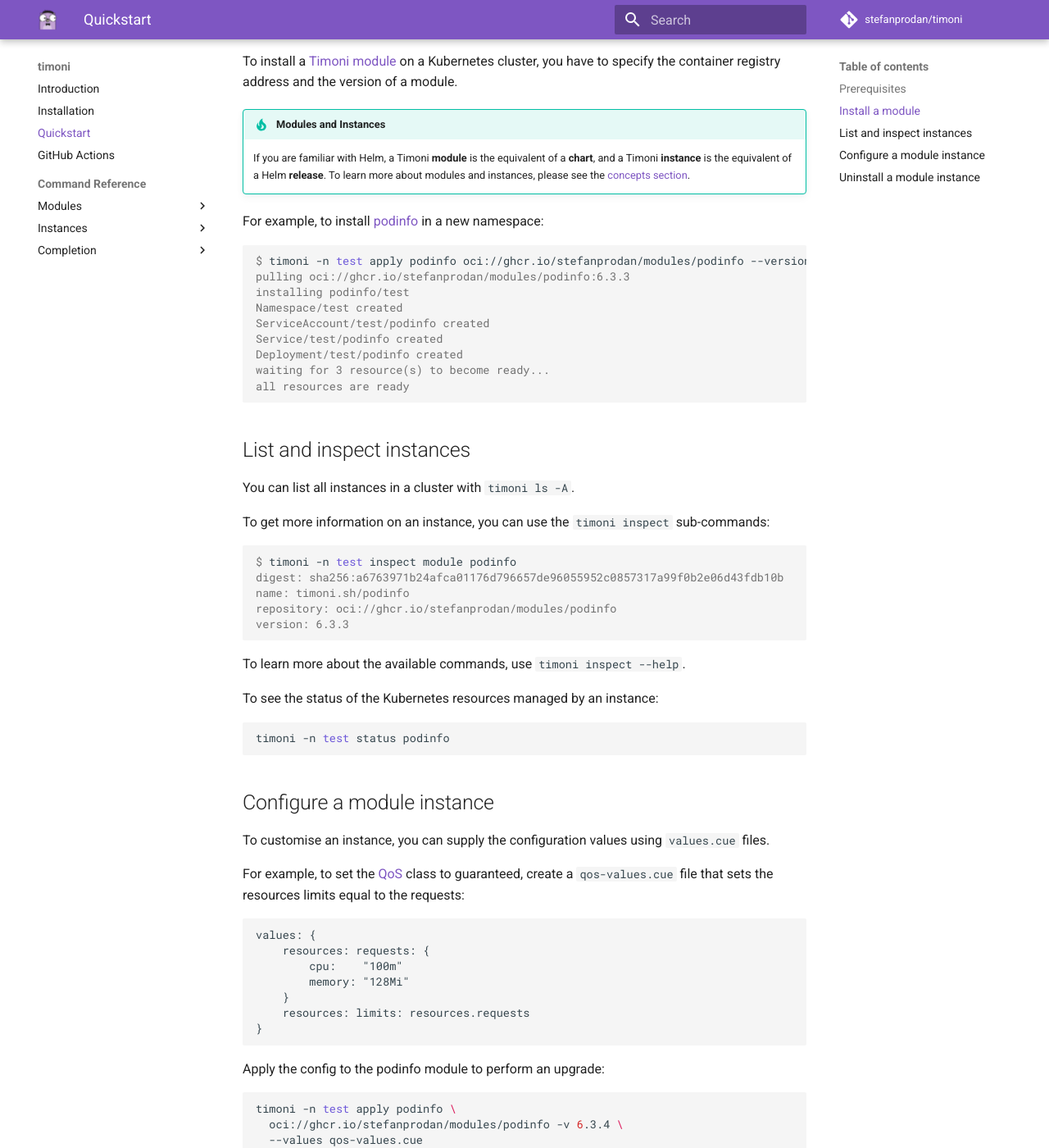
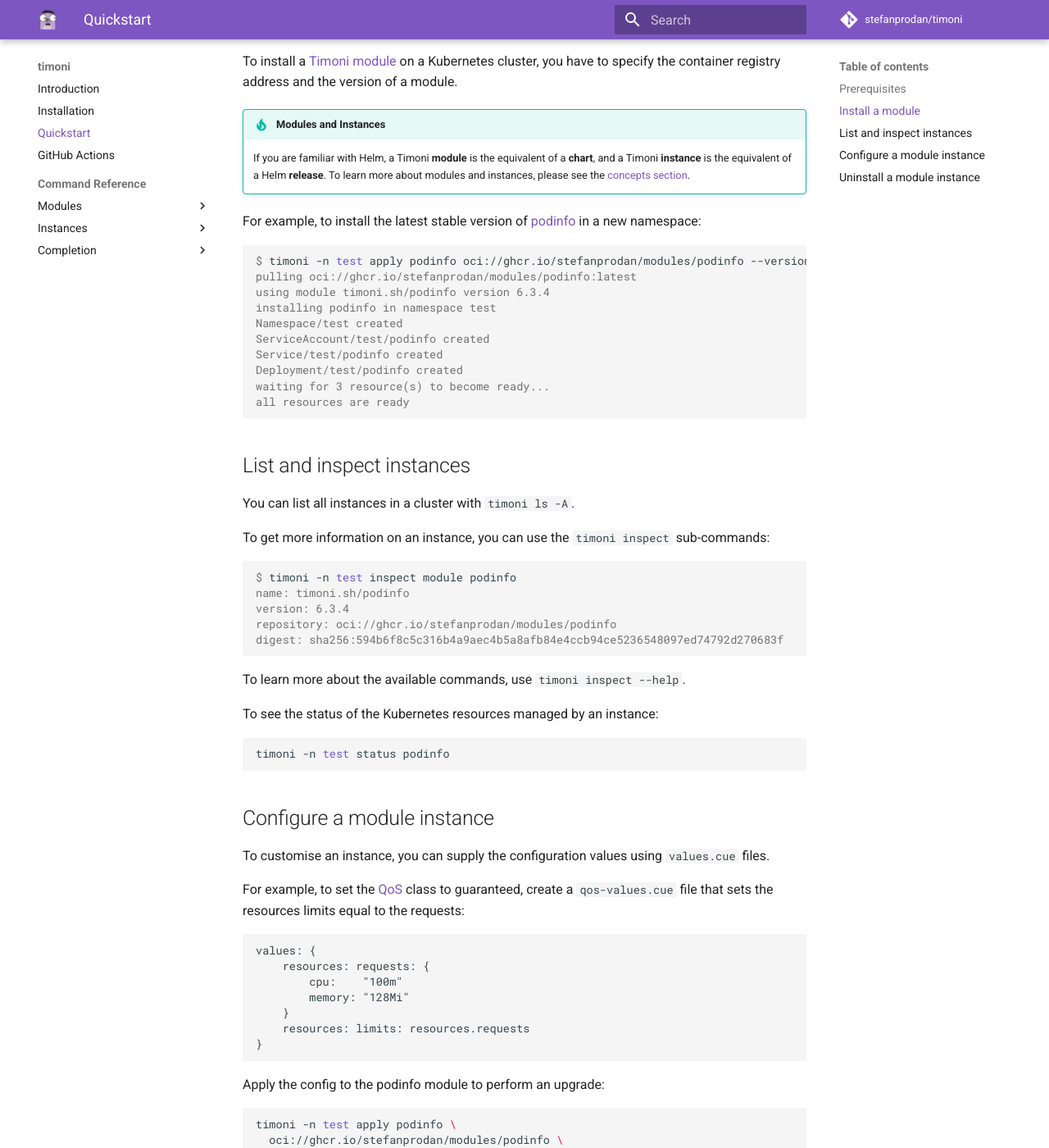
Before and after one commit to stefanprodan/timoni, an MkDocs documentation site: the page built from docs/quickstart.md, in a window 1280 px wide and 1400 px high, scrolled down 591 px. Shown: the whole window at 82% size. Built offline with MkDocs 1.6.1 and Material for MkDocs 9.7.7, drawn with Linux system fonts in a browser that asks for light colours; comment, search, counter and statistics services are not loaded.

Commit message:
Use latest module version in docs
Signed-off-by: Stefan Prodan <stefan.prodan@gmail.com>

````diff
--- a/docs/quickstart.md
+++ b/docs/quickstart.md
@@ -32,13 +32,14 @@
     and a Timoni **instance** is the equivalent of a Helm **release**.
     To learn more about modules and instances, please see the [concepts section](index.md#concepts).
 
-For example, to install [podinfo](https://github.com/stefanprodan/podinfo)
+For example, to install the latest stable version of [podinfo](https://github.com/stefanprodan/podinfo)
 in a new namespace:
 
 ```console
-$ timoni -n test apply podinfo oci://ghcr.io/stefanprodan/modules/podinfo --version 6.3.3
-pulling oci://ghcr.io/stefanprodan/modules/podinfo:6.3.3
-installing podinfo/test
+$ timoni -n test apply podinfo oci://ghcr.io/stefanprodan/modules/podinfo --version latest
+pulling oci://ghcr.io/stefanprodan/modules/podinfo:latest
+using module timoni.sh/podinfo version 6.3.4
+installing podinfo in namespace test
 Namespace/test created
 ServiceAccount/test/podinfo created
 Service/test/podinfo created
@@ -55,10 +56,10 @@
 
 ```console
 $ timoni -n test inspect module podinfo
-digest: sha256:a6763971b24afca01176d796657de96055952c0857317a99f0b2e06d43fdb10b
 name: timoni.sh/podinfo
+version: 6.3.4
 repository: oci://ghcr.io/stefanprodan/modules/podinfo
-version: 6.3.3
+digest: sha256:594b6f8c5c316b4a9aec4b5a8afb84e4ccb94ce5236548097ed74792d270683f
 ```
 
 To learn more about the available commands, use `timoni inspect --help`.
@@ -90,7 +91,7 @@
 
 ```shell
 timoni -n test apply podinfo \
-  oci://ghcr.io/stefanprodan/modules/podinfo -v 6.3.4 \
+  oci://ghcr.io/stefanprodan/modules/podinfo \
   --values qos-values.cue
 ```
 
````
Also changed, not shown: examples/podinfo/README.md (+22 -16 lines).
